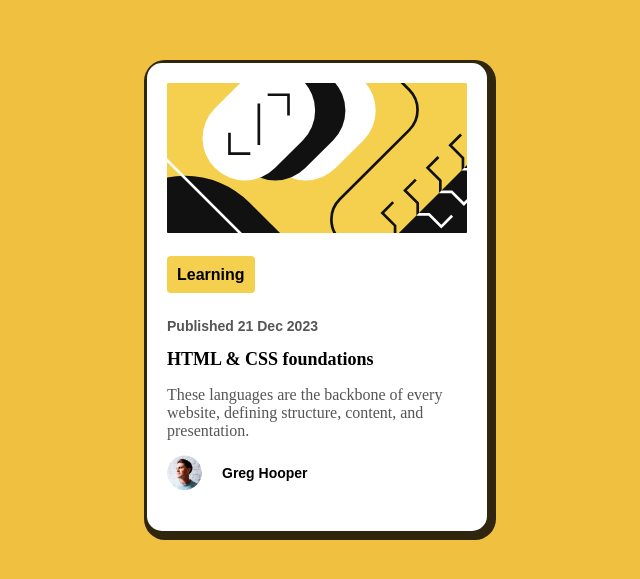
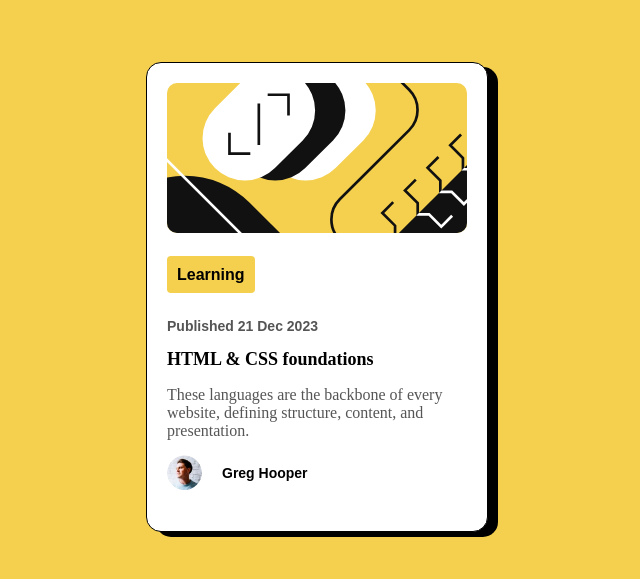
Before and after one commit to Cumutoni12/Frontend-Mentor-Blog-Preview, a plain HTML site: page index.html in a window 1280 px wide. Shown: the part 103-682 px from the top of the page, without its empty margins (323-963 px from the left). Drawn offline with Linux system fonts and the light colour scheme; a web font is replaced by a local one.

Commit message:
modified

```diff
--- a/Style.css
+++ b/Style.css
@@ -6,7 +6,7 @@ body {
 }
 .wraper {
   font-family: Arial, sans-serif;
-  background-color: #f0c041;
+  background-color: hsl(47, 88%, 63%);
   display: flex;
   justify-content: center;
   align-items: center;
@@ -21,17 +21,18 @@ body {
   /* height:110%; */
   border-radius: 15px;
   overflow: hidden;
-  box-shadow: 0 0 0 0px rgba(0, 0, 0, 0.2),
-  3px 3px 0 6px rgba(0, 0, 0, 0.8);
+  /* box-shadow: 0 0 0 0px rgba(0, 0, 0, 0.2), 3px 3px 0 6px rgba(0, 0, 0, 0.8); */
   padding: 20px;
-  /* border:2px solid black; */
+  border: 1px solid black;
+  box-shadow: 10px 5px rgba(0, 0, 0, 8);
+  /* 0 4px 8px rgba(0, 0, 0, 0.2); */
 }
 
 .card img {
   width: 100%;
   height: 150px;
   object-fit: cover;
-  border-radius: 1px;
+  border-radius: 10px;
 }
 .card-content {
   padding: 20px 0;
@@ -109,5 +110,4 @@ h2 {
 
 .figtree {
   font-family: "Figtree", sans-serif;
-
 }
```
